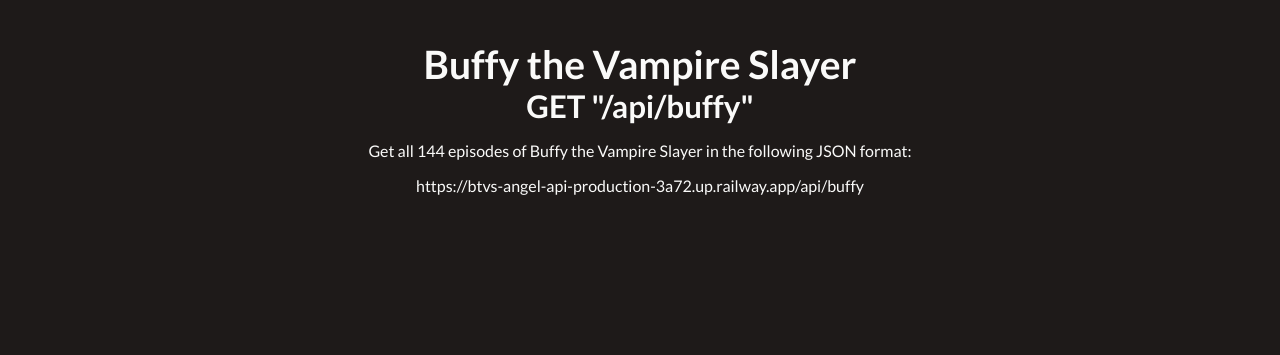
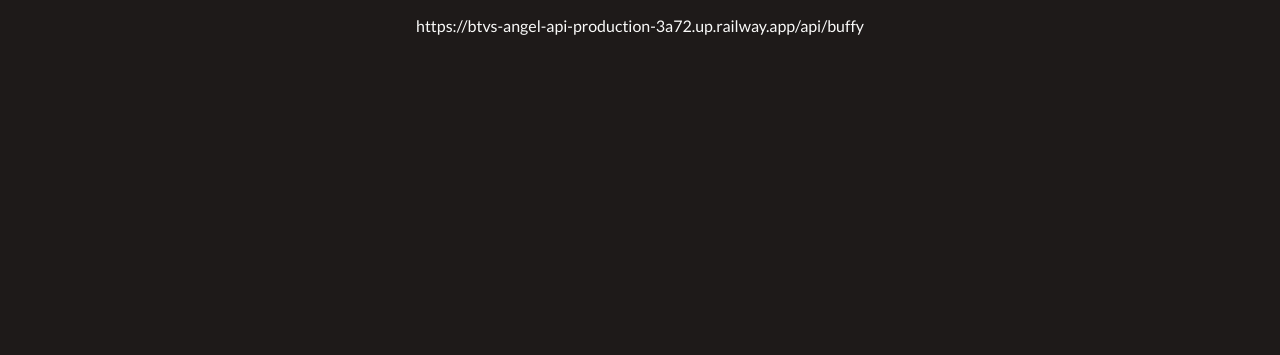
Before and after one commit to Thatskat/btvs-angel-api, a website: page index.html in a window 1280 px wide. Shown: the part 783-1138 px from the top of the page. After the commit the page ends 818 px from the top, so only its background shows below. Drawn offline with Linux system fonts and the light colour scheme.

Commit message:
changed css padding

```diff
--- a/public/css/styles.css
+++ b/public/css/styles.css
@@ -20,7 +20,6 @@
   font-family: "Lato", sans-serif;
   color: var(--secondary);
   background: var(--primary);
-  padding: 10rem;
 }
 /* CLASSES */
 .subText {
```
